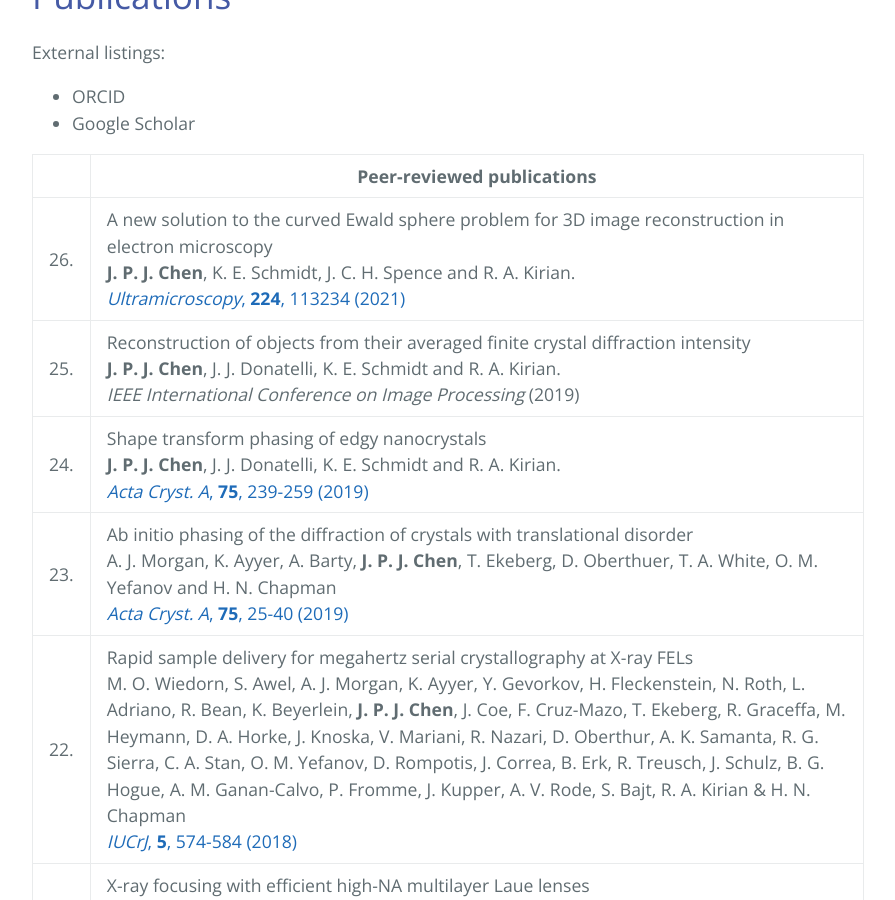
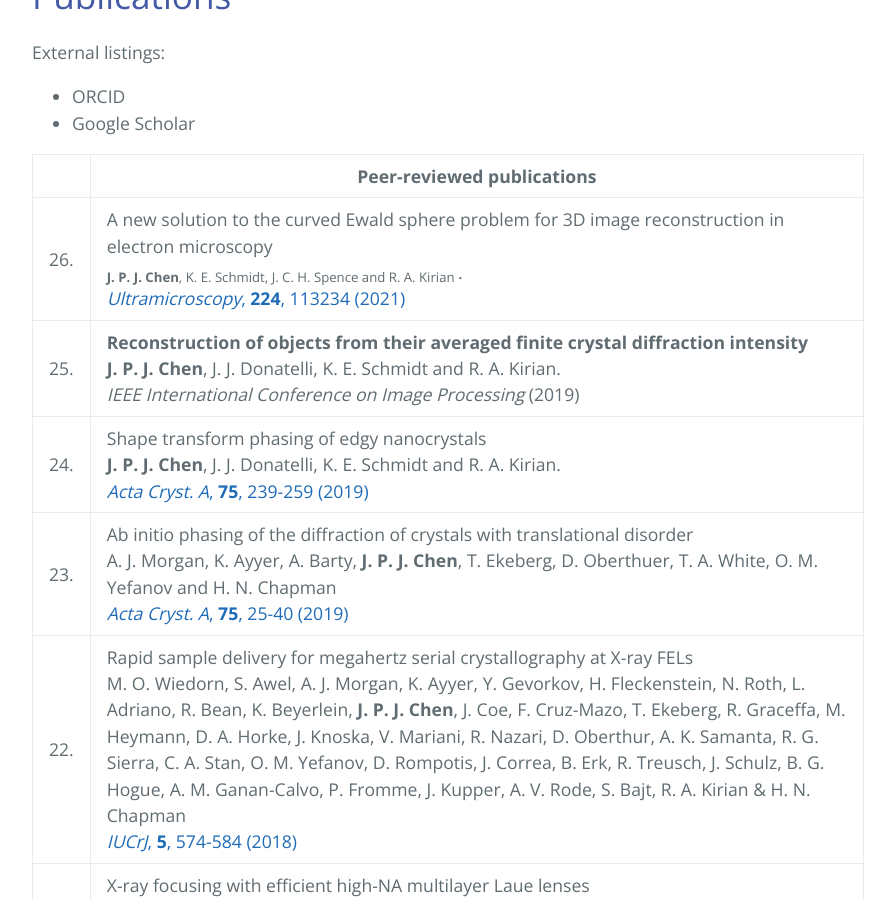
Before and after one commit to captvonsciencypants/computational-imaging-lab, a Jekyll site: the page built from publications.md, in a window 1280 px wide and 900 px high, scrolled down 399 px. Shown: the whole window, without its empty margins (192-1087 px from the left). Built offline with Jekyll 4.4.1, drawn with Linux system fonts in a browser that asks for light colours; our own code applies the rules of GitHub Pages for plain Markdown files; the repository's description, which GitHub fills in, is left out.

```diff
--- a/publications.md
+++ b/publications.md
@@ -6,8 +6,8 @@ External listings:
 
 | |  Peer-reviewed publications  |
 |-|-|
-|26. |  A new solution to the curved Ewald sphere problem for 3D image reconstruction in electron microscopy <br> **J. P. J. Chen**, K. E. Schmidt, J. C. H. Spence and R. A. Kirian. <br> [_Ultramicroscopy_, **224**, 113234 (2021)](https://doi.org/10.1016/j.ultramic.2021.113234) |
-|25. |  Reconstruction of objects from their averaged finite crystal diffraction intensity <br> **J. P. J. Chen**, J. J. Donatelli, K. E. Schmidt and R. A. Kirian. <br> _IEEE International Conference on Image Processing_ (2019) |
+|26. |  A new solution to the curved Ewald sphere problem for 3D image reconstruction in electron microscopy <br> <sub> **J. P. J. Chen**, K. E. Schmidt, J. C. H. Spence and R. A. Kirian </sub>. <br> [_Ultramicroscopy_, **224**, 113234 (2021)](https://doi.org/10.1016/j.ultramic.2021.113234) |
+|25. |  **Reconstruction of objects from their averaged finite crystal diffraction intensity** <br> **J. P. J. Chen**, J. J. Donatelli, K. E. Schmidt and R. A. Kirian. <br> _IEEE International Conference on Image Processing_ (2019) |
 |24. |  Shape transform phasing of edgy nanocrystals <br> **J. P. J. Chen**, J. J. Donatelli, K. E. Schmidt and R. A. Kirian. <br> [_Acta Cryst. A_, **75**, 239-259 (2019)](https://doi.org/10.1107/S205327331900113X) |
 |23. |  Ab initio phasing of the diffraction of crystals with translational disorder <br> A. J. Morgan, K. Ayyer, A. Barty, **J. P. J. Chen**, T. Ekeberg, D. Oberthuer, T. A. White, O. M. Yefanov and H. N. Chapman  <br> [_Acta Cryst. A_, **75**, 25-40 (2019)](https://doi.org/10.1107/S2053273318015395) |
 |22. |  Rapid sample delivery for megahertz serial crystallography at X-ray FELs <br> M. O. Wiedorn, S. Awel, A. J. Morgan, K. Ayyer, Y. Gevorkov, H. Fleckenstein, N. Roth, L. Adriano, R. Bean, K. Beyerlein, **J. P. J. Chen**, J. Coe, F. Cruz-Mazo, T. Ekeberg, R. Graceffa, M. Heymann, D. A. Horke, J. Knoska, V. Mariani, R. Nazari, D. Oberthur, A. K. Samanta, R. G. Sierra, C. A. Stan, O. M. Yefanov, D. Rompotis, J. Correa, B. Erk, R. Treusch, J. Schulz, B. G. Hogue, A. M. Ganan-Calvo, P. Fromme, J. Kupper, A. V. Rode, S. Bajt, R. A. Kirian & H. N. Chapman <br> [_IUCrJ_, **5**, 574-584 (2018)](https://doi.org/10.1107/S2052252518008369) |
```
